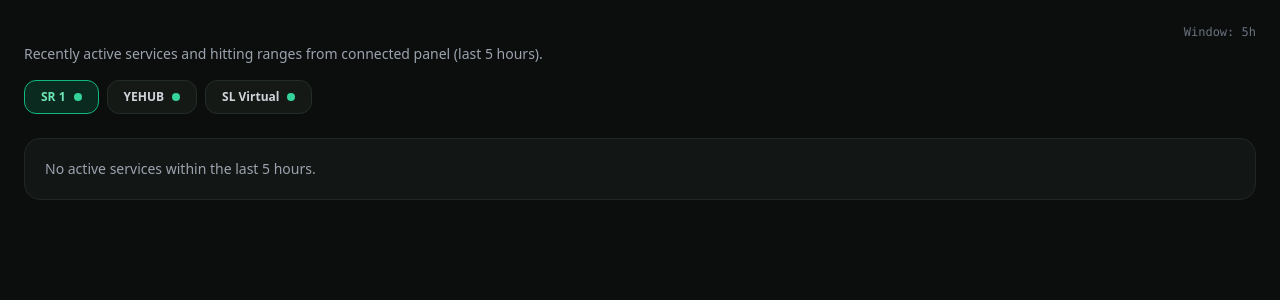
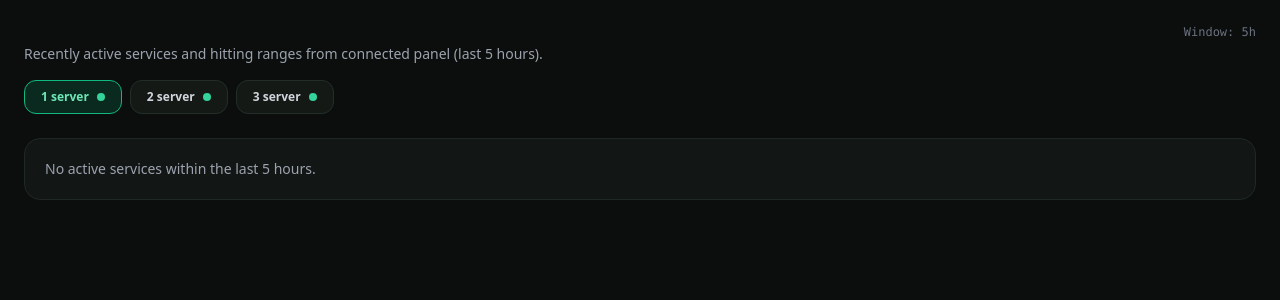
Before and after one commit to mrifathossen57-svg/Free-ai, a Flask app: template templates/access_list.html in a window 1280 px wide. Shown: the top 300 px of the page. Run offline with Flask 3, Linux system fonts and the light colour scheme; the template is opened without the code that fills it, so the values that code supplies are empty; some libraries are stand-ins or nearby versions.

Commit message:
Update access_list.html

```diff
--- a/templates/access_list.html
+++ b/templates/access_list.html
@@ -1,11 +1,10 @@
 {% extends "base.html" %}
 {% block title %}{{ section.label }}{% endblock %}
 {% block content %}
-{% set panel_name = panel_brand_name if panel_brand_name is defined else "SR 1" %}
-{% set p_map = panels_status if panels_status is defined else {
-  "1": {"key": "1", "name": panel_name, "active": voltx_panel_active if voltx_panel_active is defined else true},
-  "2": {"key": "2", "name": "YEHUB", "active": true},
-  "3": {"key": "3", "name": "SL Virtual", "active": true}
+{% set p_map = {
+  "1": {"key": "1", "name": "1 server", "active": voltx_panel_active if voltx_panel_active is defined else true},
+  "2": {"key": "2", "name": "2 server", "active": true},
+  "3": {"key": "3", "name": "3 server", "active": true}
 } %}
 
 <div class="flex flex-col sm:flex-row sm:items-center sm:justify-between gap-2 mb-1">
@@ -17,7 +16,7 @@
 <!-- Panel Selector Tabs -->
 <div class="flex flex-wrap gap-2 mb-6" id="panel-tabs">
   {% for pk in ["1", "2", "3"] %}
-    {% set p_info = p_map.get(pk, {"key": pk, "name": "Panel " ~ pk, "active": true}) %}
+    {% set p_info = p_map.get(pk, {"key": pk, "name": pk ~ " server", "active": true}) %}
     <button type="button"
             data-panel="{{ pk }}"
             onclick="selectPanel('{{ pk }}')"
@@ -97,11 +96,11 @@ function formatTime(val) {
 
 function renderAccessOff(msg = 'This panel has been turned off by Admin.') {
   const box = document.getElementById('access-box');
-  const pName = (PANELS_META[currentPanel] && PANELS_META[currentPanel].name) || `Panel ${currentPanel}`;
+  const pName = (PANELS_META[currentPanel] && PANELS_META[currentPanel].name) || `${currentPanel} server`;
   if (box) {
     box.innerHTML = `
       <div class="card rounded-2xl p-6 border border-rose-700/40 bg-rose-950/20 space-y-1">
-        <div class="text-base font-bold text-rose-300">${pName} Panel is OFF</div>
+        <div class="text-base font-bold text-rose-300">${pName} is OFF</div>
         <div class="text-xs text-gray-400">${msg}</div>
       </div>
     `;
```
